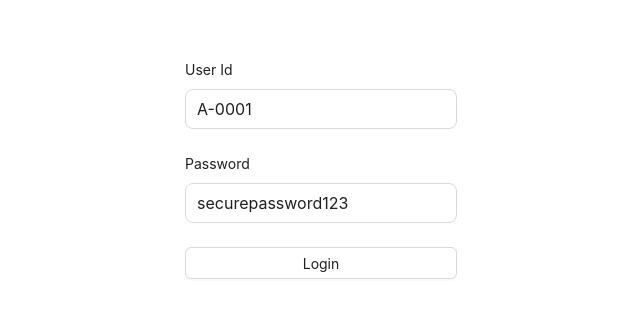
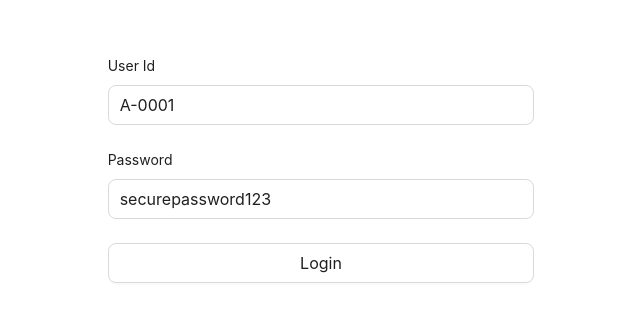
Before and after one commit to saiket-das/uni-management, a React (Vite) app: page /login in a window 1280 px wide. Shown: the part 231-552 px from the top of the page, without its empty margins (319-959 px from the left). Built offline with nearby package versions, Linux system fonts and the light colour scheme.

Commit message:
Add semester & global constants

```diff
--- a/package.json
+++ b/package.json
@@ -11,6 +11,7 @@
   },
   "dependencies": {
     "@ant-design/icons": "^5.3.7",
+    "@hookform/resolvers": "^3.9.0",
     "@reduxjs/toolkit": "^2.2.6",
     "antd": "^5.18.3",
     "jwt-decode": "^4.0.0",
@@ -20,7 +21,8 @@
     "react-redux": "^9.1.2",
     "react-router-dom": "^6.24.0",
     "redux-persist": "^6.0.0",
-    "sonner": "^1.5.0"
+    "sonner": "^1.5.0",
+    "zod": "^3.23.8"
   },
   "devDependencies": {
     "@types/react": "^18.3.3",
--- a/src/components/form/AppForm.tsx
+++ b/src/components/form/AppForm.tsx
@@ -9,17 +9,24 @@ import {
 
 type FormConfigProps = {
   defaultValues?: Record<string, string | number>;
+  resolver?: any;
 };
 type AppFormProps = {
   onSubmit: SubmitHandler<FieldValues>;
   children: ReactNode;
 } & FormConfigProps;
 
-const AppForm = ({ onSubmit, children, defaultValues }: AppFormProps) => {
+const AppForm = ({
+  onSubmit,
+  children,
+  defaultValues,
+  resolver,
+}: AppFormProps) => {
   const formConfig: FormConfigProps = {};
-  if (defaultValues) {
-    formConfig["defaultValues"] = defaultValues;
-  }
+
+  if (defaultValues) formConfig["defaultValues"] = defaultValues;
+  if (resolver) formConfig["resolver"] = resolver;
+
   const methods = useForm(formConfig);
 
   return (
--- a/src/components/form/AppInput.tsx
+++ b/src/components/form/AppInput.tsx
@@ -12,9 +12,10 @@ const AppInput = ({ type, name, label }: AppInputProps) => {
     <div style={{ marginBottom: "20px" }}>
       <Controller
         name={name}
-        render={({ field }) => (
+        render={({ field, fieldState: { error } }) => (
           <Form.Item label={label}>
             <Input {...field} type={type} id={name} size="large" />
+            {error && <small style={{ color: "red" }}> {error.message}</small>}
           </Form.Item>
         )}
       />
--- a/src/components/form/AppSelect.tsx
+++ b/src/components/form/AppSelect.tsx
@@ -15,7 +15,7 @@ const AppSelect = ({ name, label, options }: AppSelecrProps) => {
   return (
     <Controller
       name={name}
-      render={({ field }) => (
+      render={({ field, fieldState: { error } }) => (
         <Form.Item label={label}>
           <Select
             {...field}
@@ -23,6 +23,7 @@ const AppSelect = ({ name, label, options }: AppSelecrProps) => {
             options={options}
             size="large"
           />
+          {error && <small style={{ color: "red" }}> {error.message}</small>}
         </Form.Item>
       )}
     />
--- /dev/null
+++ b/src/constants/global.ts
@@ -0,0 +1,19 @@
+export const monthNames = [
+  "January",
+  "February",
+  "March",
+  "April",
+  "May",
+  "June",
+  "July",
+  "August",
+  "September",
+  "October",
+  "November",
+  "December",
+];
+
+export const monthOptions = monthNames.map((item) => ({
+  value: item,
+  label: item,
+}));
--- /dev/null
+++ b/src/constants/semester.ts
@@ -0,0 +1,5 @@
+export const nameOptions = [
+  { value: "01", label: "Autumn" },
+  { value: "02", label: "Summer" },
+  { value: "03", label: "Fall" },
+];
--- a/src/pages/admin/academicManagement/CreateAcademicSemester.tsx
+++ b/src/pages/admin/academicManagement/CreateAcademicSemester.tsx
@@ -3,12 +3,11 @@ import AppForm from "../../../components/form/AppForm";
 
 import { FieldValues, SubmitHandler } from "react-hook-form";
 import AppSelect from "../../../components/form/AppSelect";
+import { nameOptions } from "../../../constants/semester";
+import { monthOptions } from "../../../constants/global";
+import { zodResolver } from "@hookform/resolvers/zod";
+import { academicSemesterValidationSchema } from "../../../validations/academicSemesterValidationSchema";
 
-const nameOptions = [
-  { value: "01", label: "Autumn" },
-  { value: "02", label: "Summer" },
-  { value: "03", label: "Fall" },
-];
 const currentYear = new Date().getFullYear();
 const yearOptions = [0, 1, 2, 3, 4].map((number) => ({
   value: String(currentYear + number),
@@ -17,26 +16,36 @@ const yearOptions = [0, 1, 2, 3, 4].map((number) => ({
 
 const CreateAcademicSemester = () => {
   const onSubmit: SubmitHandler<FieldValues> = (data) => {
+    console.log("Pressed");
     const name = nameOptions[Number(data.name) - 1].label;
     const semesterData = {
       name,
       code: data.name,
       year: data.year,
+      startMonth: data.startMonth,
+      endtMonth: data.endtMonth,
     };
     console.log(semesterData);
   };
   return (
     <Flex justify="center" align="center">
       <Col span={8}>
-        <AppForm onSubmit={onSubmit}>
+        <AppForm
+          onSubmit={onSubmit}
+          resolver={zodResolver(academicSemesterValidationSchema)}
+        >
           <AppSelect name="name" label="Name" options={nameOptions} />
           <AppSelect name="year" label="Year" options={yearOptions} />
           <AppSelect
             name="startMonth"
             label="Start Month"
-            options={yearOptions}
+            options={monthOptions}
           />
-          <AppSelect name="endtMonth" label="End month" options={yearOptions} />
+          <AppSelect
+            name="endtMonth"
+            label="End month"
+            options={monthOptions}
+          />
           <Button htmlType="submit" style={{ width: "100%" }} size="large">
             Submit
           </Button>
--- a/src/pages/Login.tsx
+++ b/src/pages/login/Login.tsx
@@ -1,13 +1,13 @@
-import { Button, Row } from "antd";
+import { Button, Col, Flex } from "antd";
 import { FieldValues } from "react-hook-form";
 import { useNavigate } from "react-router-dom";
-import { useLoginMutation } from "../redux/features/auth/authApi";
-import { useAppDispatch } from "../redux/hooks";
-import { setUser, UserProps } from "../redux/features/auth/authSlice";
-import { verifyToken } from "../utils/verifyToken";
+import { useLoginMutation } from "../../redux/features/auth/authApi";
+import { useAppDispatch } from "../../redux/hooks";
+import { setUser, UserProps } from "../../redux/features/auth/authSlice";
+import { verifyToken } from "../../utils/verifyToken";
 import { toast } from "sonner";
-import AppForm from "../components/form/AppForm";
-import AppInput from "../components/form/AppInput";
+import AppForm from "../../components/form/AppForm";
+import AppInput from "../../components/form/AppInput";
 
 const Login = () => {
   const defaultValues = {
@@ -48,15 +48,19 @@ const Login = () => {
   };
 
   return (
-    <Row justify="center" align="middle" style={{ height: "100vh" }}>
+    <Flex justify="center" align="center" style={{ height: "100vh" }}>
+      <Col span={8}>
+        {/* <Row justify="center" align="middle" style={{ height: "100vh" }}> */}
         <AppForm onSubmit={onSubmit} defaultValues={defaultValues}>
           <AppInput type="text" name="id" label="User Id" />
           <AppInput type="text" name="password" label="Password" />
-        <Button htmlType="submit" style={{ width: "100%" }}>
+          <Button htmlType="submit" style={{ width: "100%" }} size="large">
             Login
           </Button>
         </AppForm>
-    </Row>
+        {/* </Row> */}
+      </Col>
+    </Flex>
   );
 };
 
--- a/src/routes/routes.tsx
+++ b/src/routes/routes.tsx
@@ -1,7 +1,7 @@
 import { createBrowserRouter } from "react-router-dom";
 import App from "../App";
 import Register from "../pages/Register";
-import Login from "../pages/Login";
+import Login from "../pages/login/Login";
 import { adminPaths } from "./admin.routes";
 import { routeGenerator } from "../utils/routeGenerator";
 import { facultyPaths } from "./faculty.routes";
--- /dev/null
+++ b/src/validations/academicSemesterValidationSchema.ts
@@ -0,0 +1,9 @@
+import { z } from "zod";
+
+export const academicSemesterValidationSchema = z.object({
+  name: z.string({ required_error: "Name is required" }),
+  code: z.string({ required_error: "Code is required" }),
+  year: z.string({ required_error: "Year is required" }),
+  startMonth: z.string({ required_error: "Start month is required" }),
+  endtMonth: z.string({ required_error: "End month is required" }),
+});
```
Also changed, not shown: 1 other file (tests, documents, lock files or other folders). Lines whose indentation alone changed are shown as unchanged.
